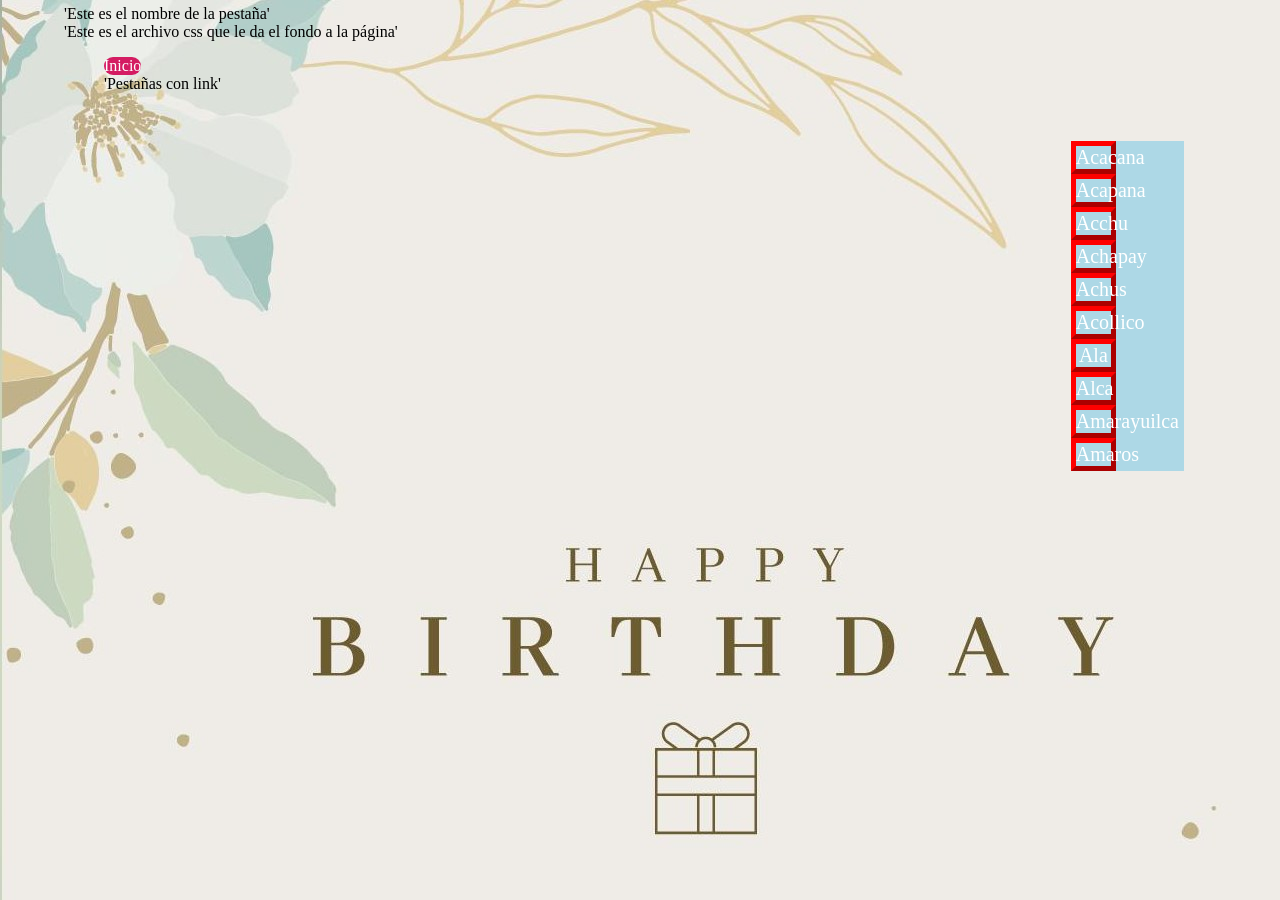
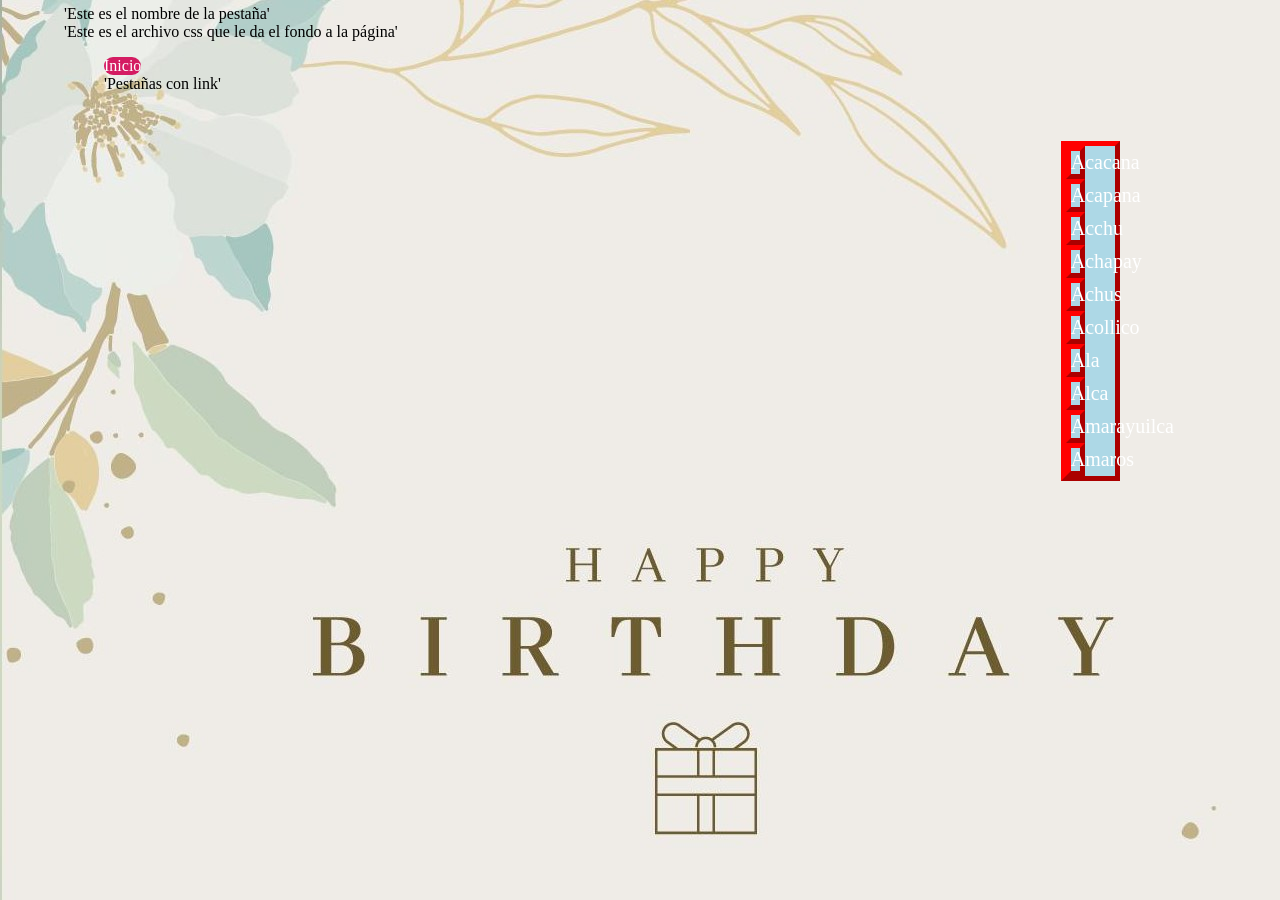
Before and after one commit to glosascroniquenses/Pruebas, a Jekyll site: the page built from _autores/cronista01.html, in a window 1280 px wide. Built offline with Jekyll 4.4.1, drawn with Linux system fonts in a browser that asks for light colours.

Commit message:
Update mainCopia.css

```diff
--- a/css/mainCopia.css
+++ b/css/mainCopia.css
@@ -62,9 +62,12 @@ p {
 }
 
 #palabras2 {
-  display:flex;
+  display:block;
   font-size:1.25rem;
   background-color:lightblue;
+  width: 40%;
+  border: 5px outset red;
+  text-align: center;
   }
 
 #palabras2-nav {
```
